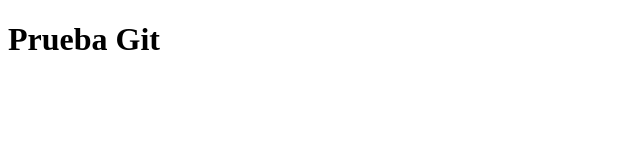
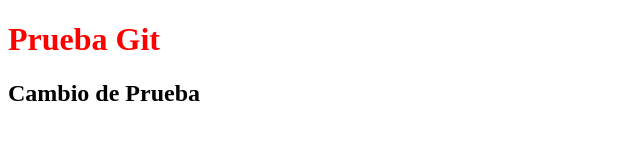
Before and after one commit to Patricio-Robustelli/repo_prueba, a plain HTML site: page index.html in a window 1280 px wide. Shown: the whole page, without its empty margins (0-640 px from the left). Drawn offline with Linux system fonts and the light colour scheme.

Commit message:
Cambios en HTML y CSS

```diff
--- a/css/estilos.css
+++ b/css/estilos.css
@@ -0,0 +1,3 @@
+h1 {
+    color: red;
+}
--- a/index.html
+++ b/index.html
@@ -8,6 +8,6 @@
 </head>
 <body>
     <h1>Prueba Git</h1>
-
+    <h2>Cambio de Prueba</h2>
 </body>
 </html>
```
